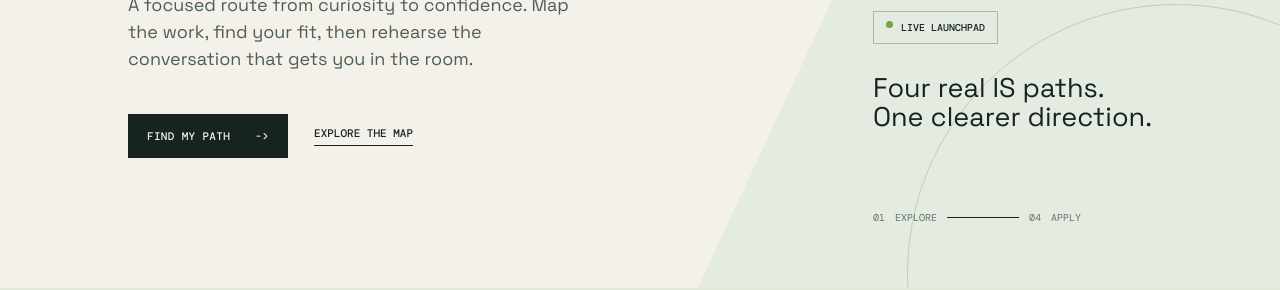
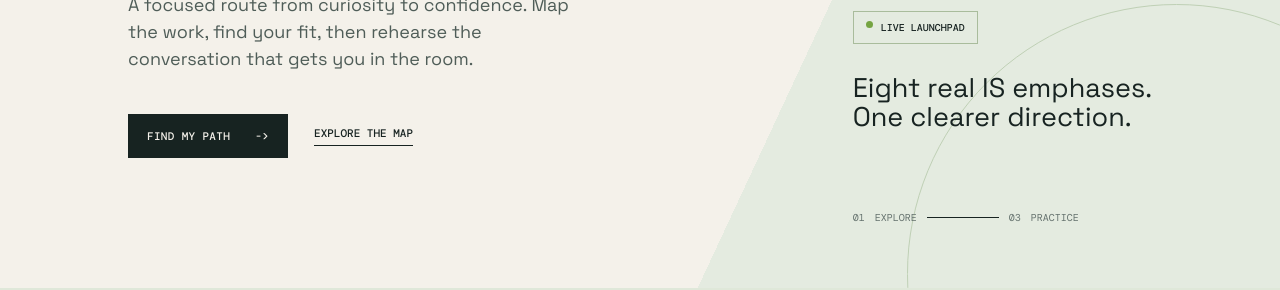
Before and after one commit to jacksonmclean326/is_core_project, a plain HTML site: page index.html in a window 1280 px wide. Shown: the part 512-802 px from the top of the page. Drawn offline with nearby package versions, Linux system fonts and the light colour scheme.

Commit message:
style: align page headings and route copy
Improve careers headline spacing and update the homepage launchpad route to match the three-step experience.

```diff
--- a/index.html
+++ b/index.html
@@ -42,11 +42,11 @@
             <span class="signal-dot"></span>Live launchpad
           </div>
           <p class="hero-note">
-            Four real IS paths.<br />One clearer direction.
+            Eight real IS emphases.<br />One clearer direction.
           </p>
           <div class="route-line">
-            <span>01</span><span>EXPLORE</span><i></i><span>04</span
-            ><span>APPLY</span>
+            <span>01</span><span>EXPLORE</span><i></i><span>03</span
+            ><span>PRACTICE</span>
           </div>
         </div>
       </section>
```
Also changed, not shown: careers.html (+1 -1 lines).
